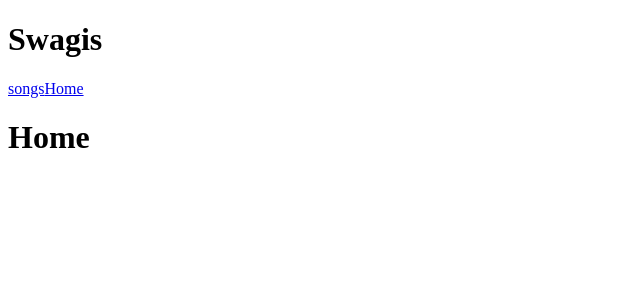
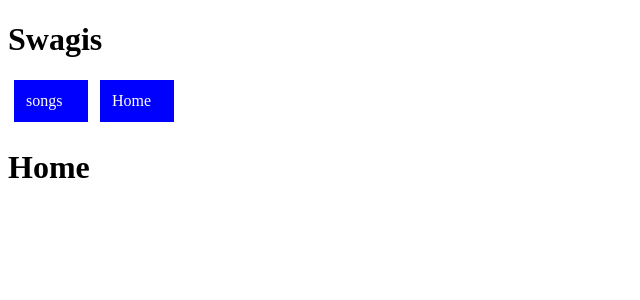
Before and after one commit to jesseilc123/phase-2-project, a React (Create React App) app: page / in a window 1280 px wide. Shown: the top 300 px of the page, without its empty margins (0-640 px from the left). Built offline with nearby package versions, Linux system fonts and the light colour scheme.

Commit message:
added style to the NavBar, this is only the inital stylying, will edit later

```diff
--- a/src/components/NavBar.js
+++ b/src/components/NavBar.js
@@ -1,11 +1,21 @@
 import React from "react";
 import { NavLink } from "react-router-dom"
+
+const linkStyles = {
+    display: "inline-block",
+    width: "50px",
+    padding: "12px",
+    margin: "0 6px 6px",
+    background: "blue",
+    textDecoration: "none",
+    color: "white",
+};
 
 function NavBar() {
     return (
     <div className="navbar">
-        <NavLink exact to="/songs">songs</NavLink>
-        <NavLink exact to="/">Home</NavLink>
+        <NavLink exact to="/songs" style={linkStyles}>songs</NavLink>
+        <NavLink exact to="/" style={linkStyles}>Home</NavLink>
     </div>
     )
   }
```
